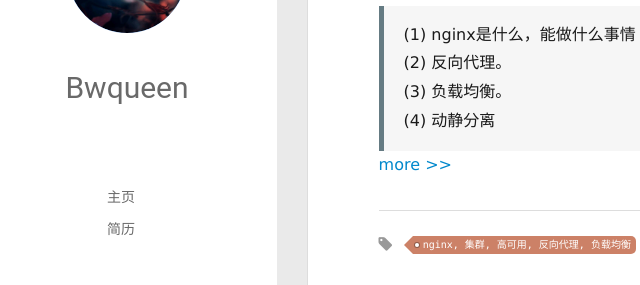
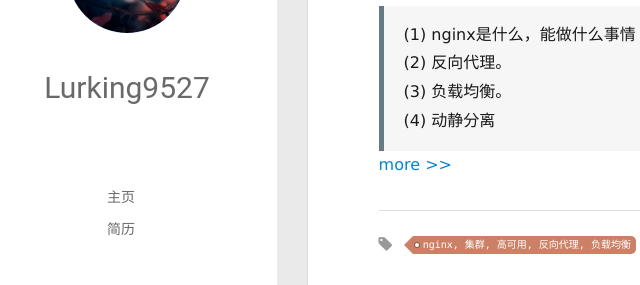
Before and after one commit to Lurking9527/Lurking9527.github.io, a plain HTML site: page index.html in a window 1280 px wide. Shown: the part 202-487 px from the top of the page, 23-663 px from the left. Drawn offline with Linux system fonts and the light colour scheme.

Commit message:
修改作者

```diff
--- a/index.html
+++ b/index.html
@@ -50,7 +50,7 @@
 			<img src="/images/20200524011937.jpg" class="js-avatar">
 		</a>
 		<hgroup>
-		  <h1 class="header-author"><a href="/">Bwqueen</a></h1>
+		  <h1 class="header-author"><a href="/">Lurking9527</a></h1>
 		</hgroup>
 
 
```
